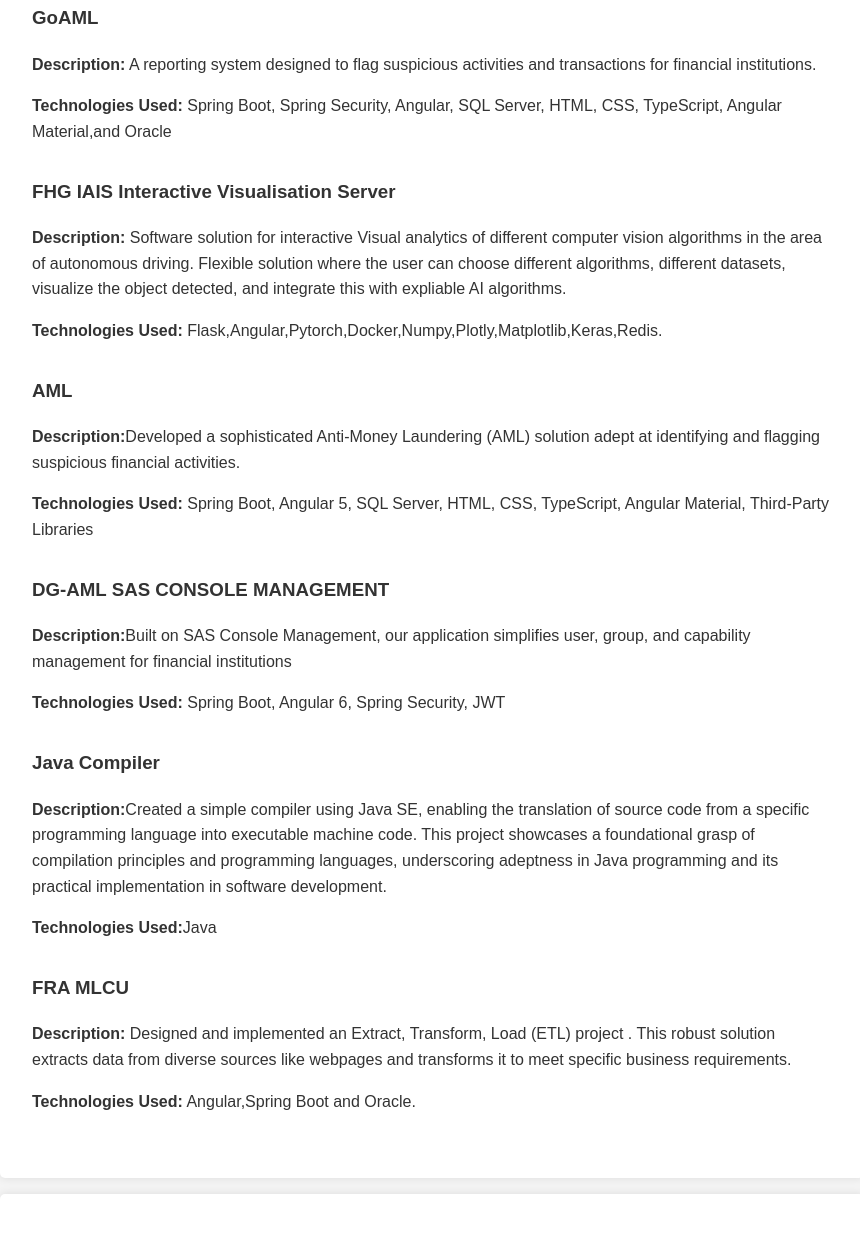
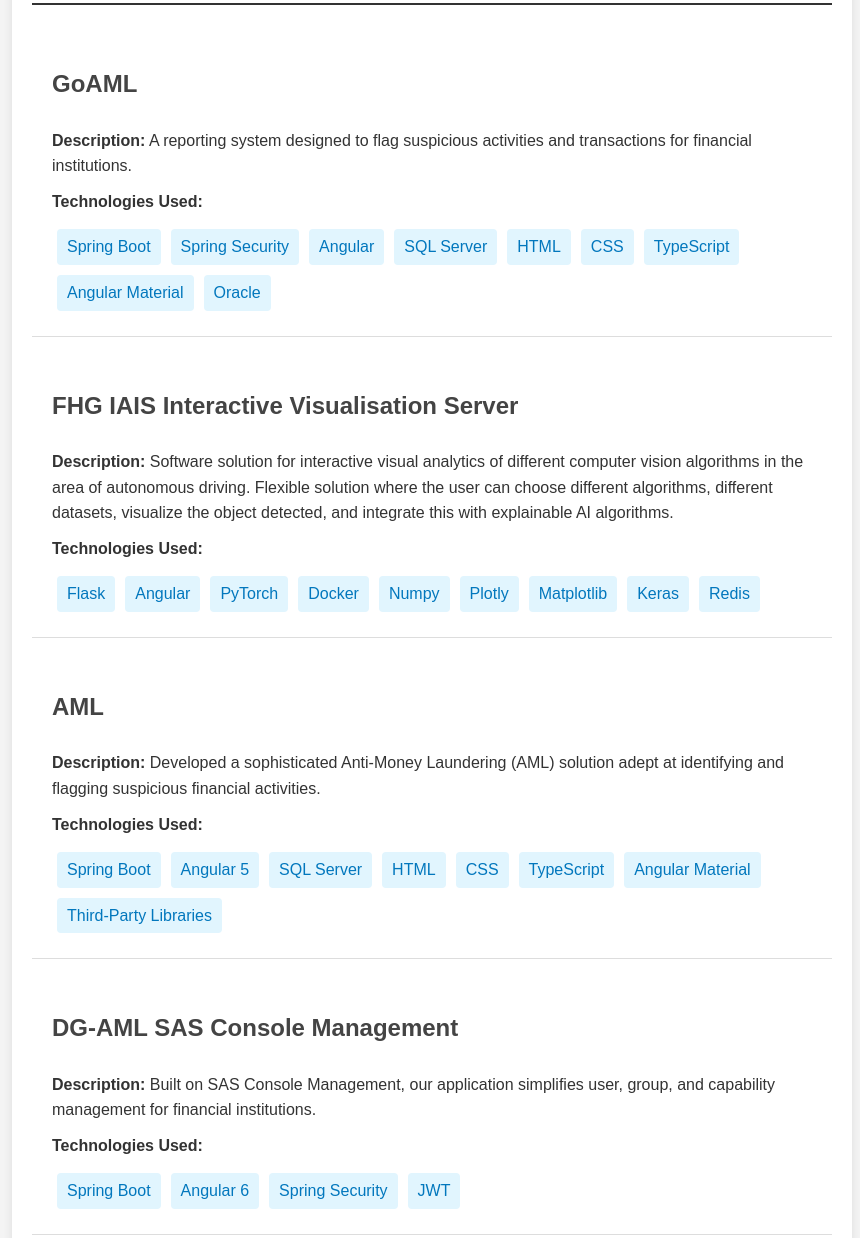
Before and after one commit to hussienalbared/PersonalPortfolio, a plain HTML site: page index.html in a window 1280 px wide. Shown: the part 1605-2843 px from the top of the page, without its empty margins (208-1068 px from the left). Drawn offline with Linux system fonts and the light colour scheme.

Commit message:
change project style

```diff
--- a/index.html
+++ b/index.html
@@ -78,57 +78,89 @@
     <section id="projects">
         <h2>Projects</h2>
 
+        <div class="project">
+            <h3>GoAML</h3>
+            <p><strong>Description:</strong> A reporting system designed to flag suspicious activities and transactions for financial institutions.</p>
+            <p><strong>Technologies Used:</strong></p>
+            <ul class="technologies">
+                <li>Spring Boot</li>
+                <li>Spring Security</li>
+                <li>Angular</li>
+                <li>SQL Server</li>
+                <li>HTML</li>
+                <li>CSS</li>
+                <li>TypeScript</li>
+                <li>Angular Material</li>
+                <li>Oracle</li>
+            </ul>
+        </div>
 
         <div class="project">
-            <h3>GoAML</h3>
-            <p><strong>Description:</strong> A reporting system  designed to
-                 flag suspicious activities and transactions for financial institutions.
-                 </p>
-            <p><strong>Technologies Used:</strong>  Spring Boot, Spring Security, Angular, SQL Server, HTML, CSS, TypeScript, Angular Material,and Oracle </p>
+            <h3>FHG IAIS Interactive Visualisation Server</h3>
+            <p><strong>Description:</strong> Software solution for interactive visual analytics of different computer vision algorithms in the area of autonomous driving. Flexible solution where the user can choose different algorithms, different datasets, visualize the object detected, and integrate this with explainable AI algorithms.</p>
+            <p><strong>Technologies Used:</strong></p>
+            <ul class="technologies">
+                <li>Flask</li>
+                <li>Angular</li>
+                <li>PyTorch</li>
+                <li>Docker</li>
+                <li>Numpy</li>
+                <li>Plotly</li>
+                <li>Matplotlib</li>
+                <li>Keras</li>
+                <li>Redis</li>
+            </ul>
+        </div>
 
-
-        </div>
-        <div class="project">
-            <h3>FHG IAIS Interactive Visualisation Server
-            </h3>
-            <p><strong>Description:</strong> Software solution for interactive Visual analytics of different computer vision algorithms in the area of autonomous driving.
-                 Flexible solution where the user can choose different algorithms, different datasets, visualize the object detected, and integrate this with expliable AI algorithms.
-            </p>
-            <p><strong>Technologies Used:</strong> Flask,Angular,Pytorch,Docker,Numpy,Plotly,Matplotlib,Keras,Redis.</p>
-        </div>
         <div class="project">
             <h3>AML</h3>
-            <p><strong>Description:</strong>Developed a sophisticated Anti-Money Laundering (AML) solution adept at identifying and flagging suspicious financial activities.
-                 </p>
-            <p><strong>Technologies Used:</strong> Spring Boot, Angular 5, SQL Server, HTML, CSS, TypeScript, Angular Material, Third-Party Libraries</p>
+            <p><strong>Description:</strong> Developed a sophisticated Anti-Money Laundering (AML) solution adept at identifying and flagging suspicious financial activities.</p>
+            <p><strong>Technologies Used:</strong></p>
+            <ul class="technologies">
+                <li>Spring Boot</li>
+                <li>Angular 5</li>
+                <li>SQL Server</li>
+                <li>HTML</li>
+                <li>CSS</li>
+                <li>TypeScript</li>
+                <li>Angular Material</li>
+                <li>Third-Party Libraries</li>
+            </ul>
+        </div>
 
+        <div class="project">
+            <h3>DG-AML SAS Console Management</h3>
+            <p><strong>Description:</strong> Built on SAS Console Management, our application simplifies user, group, and capability management for financial institutions.</p>
+            <p><strong>Technologies Used:</strong></p>
+            <ul class="technologies">
+                <li>Spring Boot</li>
+                <li>Angular 6</li>
+                <li>Spring Security</li>
+                <li>JWT</li>
+            </ul>
+        </div>
 
-        </div>
-        <div class="project">
-            <h3>DG-AML SAS CONSOLE MANAGEMENT</h3>
-            <p><strong>Description:</strong>Built on SAS Console Management, our application simplifies user, group, and capability management for financial institutions</p>
-            <p><strong>Technologies Used:</strong>
-                Spring Boot, Angular 6, Spring Security, JWT
-            </p>
-        </div>
         <div class="project">
             <h3>Java Compiler</h3>
-            <p><strong>Description:</strong>Created a simple compiler using Java SE, enabling the translation of source code from a specific programming language into executable machine code. This project showcases a foundational grasp of compilation principles and programming languages, underscoring adeptness in Java programming and its practical implementation in software development.
-            </p>
-            <p><strong>Technologies Used:</strong>Java</p>
+            <p><strong>Description:</strong> Created a simple compiler using Java SE, enabling the translation of source code from a specific programming language into executable machine code. This project showcases a foundational grasp of compilation principles and programming languages, underscoring adeptness in Java programming and its practical implementation in software development.</p>
+            <p><strong>Technologies Used:</strong></p>
+            <ul class="technologies">
+                <li>Java</li>
+            </ul>
         </div>
+
         <div class="project">
             <h3>FRA MLCU</h3>
-            <p><strong>Description:</strong> Designed and implemented an Extract, Transform,
-                Load (ETL) project . This robust solution extracts
-                data from diverse sources like webpages and transforms it to meet specific business requirements.</p>
-            <p><strong>Technologies Used:</strong>  Angular,Spring Boot and Oracle.</p>
+            <p><strong>Description:</strong> Designed and implemented an Extract, Transform, Load (ETL) project. This robust solution extracts data from diverse sources like webpages and transforms it to meet specific business requirements.</p>
+            <p><strong>Technologies Used:</strong></p>
+            <ul class="technologies">
+                <li>Angular</li>
+                <li>Spring Boot</li>
+                <li>Oracle</li>
+            </ul>
         </div>
 
-
-
     </section>
-
     <section id="skills">
         <h2>Skills</h2>
         <ul>
--- a/styles.css
+++ b/styles.css
@@ -58,3 +58,57 @@ footer {
     background: #333;
     color: #fff;
 }
+
+body {
+    font-family: Arial, sans-serif;
+    line-height: 1.6;
+    margin: 0;
+    padding: 0;
+    background-color: #f4f4f4;
+}
+#projects {
+    max-width: 800px;
+    margin: 50px auto;
+    padding: 20px;
+    background: #fff;
+    border-radius: 8px;
+    box-shadow: 0 0 10px rgba(0, 0, 0, 0.1);
+}
+#projects h2 {
+    text-align: center;
+    margin-bottom: 40px;
+    color: #333;
+}
+.project {
+    margin-bottom: 30px;
+    padding: 20px;
+    border-bottom: 1px solid #ddd;
+}
+.project:last-child {
+    border-bottom: none;
+}
+.project h3 {
+    margin-top: 0;
+    color: #444;
+    font-size: 1.5em;
+}
+.project p {
+    margin: 10px 0;
+}
+.project strong {
+    color: #333;
+}
+.technologies {
+    list-style: none;
+    padding: 0;
+    margin: 0;
+    display: flex;
+    flex-wrap: wrap;
+}
+.technologies li {
+    background: #e1f5fe;
+    color: #0277bd;
+    margin: 5px;
+    padding: 5px 10px;
+    border-radius: 4px;
+}
```
